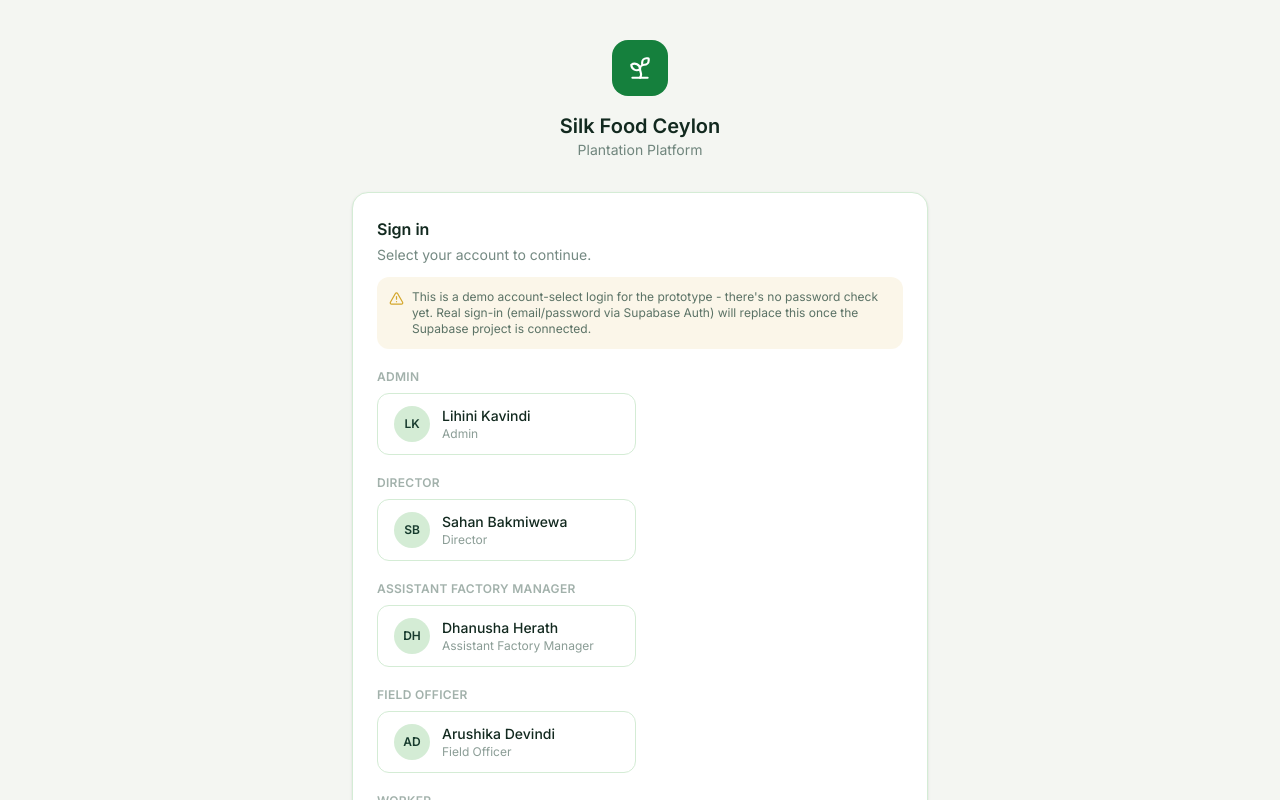
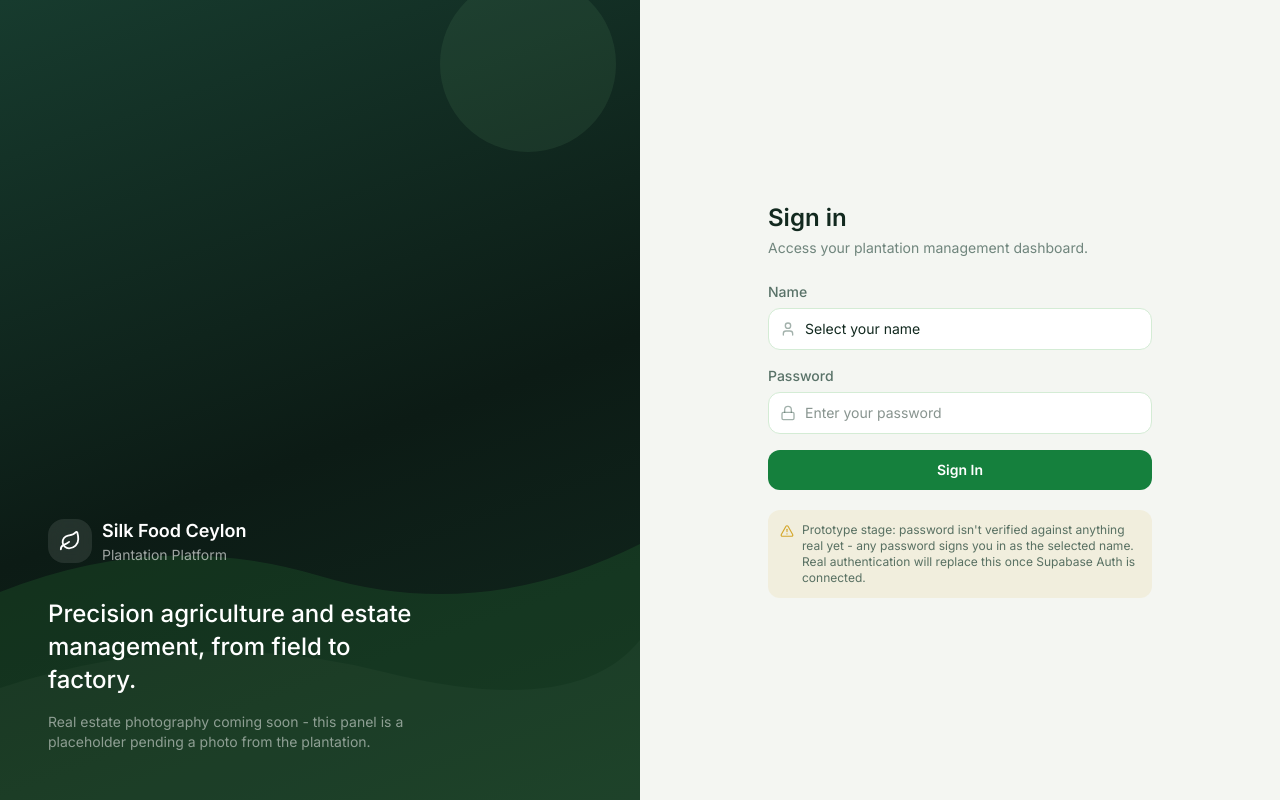
Before and after one commit to Lihini-KP/sfc-plantation, a Next.js app: page /login in a window 1280 px wide. Shown: the top 800 px of the page. Built offline with nearby package versions, Linux system fonts and the light colour scheme.

Commit message:
Redesign login: dropdown + password, remove Workers, professional split-screen layout

```diff
--- a/app/login/page.tsx
+++ b/app/login/page.tsx
@@ -1,64 +1,127 @@
 'use client'
 
-import { Sprout, AlertTriangle } from 'lucide-react'
+import { useState } from 'react'
+import { Sprout, AlertTriangle, Lock, User as UserIcon, Leaf } from 'lucide-react'
 import { useRole } from '@/lib/role-context'
 import { users } from '@/lib/mock-data/users'
-import type { UserRole } from '@/lib/types'
 
-const roleOrder: UserRole[] = ['Admin', 'Director', 'Assistant Factory Manager', 'Field Officer', 'Worker']
+const loginUsers = users.filter((u) => u.role !== 'Worker')
 
 export default function LoginPage() {
   const { login } = useRole()
+  const [userId, setUserId] = useState('')
+  const [password, setPassword] = useState('')
+  const [error, setError] = useState('')
+
+  function handleSubmit(e: React.FormEvent) {
+    e.preventDefault()
+    if (!userId) {
+      setError('Select your name.')
+      return
+    }
+    if (!password) {
+      setError('Enter a password.')
+      return
+    }
+    setError('')
+    login(userId)
+  }
 
   return (
-    <div className="flex min-h-screen flex-col items-center justify-center bg-background px-4 py-10">
-      <div className="mb-8 flex flex-col items-center text-center">
-        <span className="flex h-14 w-14 items-center justify-center rounded-2xl bg-brand-600 text-white">
-          <Sprout size={26} />
-        </span>
-        <h1 className="mt-4 text-xl font-semibold text-brand-800">Silk Food Ceylon</h1>
-        <p className="text-sm text-brand-700/60">Plantation Platform</p>
+    <div className="flex min-h-screen">
+      {/* Visual panel - placeholder gradient until a real estate photo is provided */}
+      <div className="relative hidden w-1/2 overflow-hidden bg-brand-800 lg:flex lg:flex-col lg:justify-end">
+        <div
+          className="absolute inset-0"
+          style={{ background: 'linear-gradient(160deg, #173b2e 0%, #0c1b15 55%, #12291f 100%)' }}
+        />
+        <svg className="absolute inset-0 h-full w-full opacity-20" viewBox="0 0 400 600" preserveAspectRatio="xMidYMid slice">
+          <path d="M0,420 Q100,380 200,410 T400,390 V600 H0 Z" fill="#2f8a3d" />
+          <path d="M0,480 Q120,440 240,470 T400,450 V600 H0 Z" fill="#4fa858" />
+          <circle cx="330" cy="90" r="55" fill="#7cc182" opacity="0.5" />
+        </svg>
+        <div className="relative z-10 p-12 text-white">
+          <div className="flex items-center gap-2.5">
+            <span className="flex h-11 w-11 items-center justify-center rounded-2xl bg-white/10 backdrop-blur">
+              <Leaf size={22} />
+            </span>
+            <div>
+              <p className="text-lg font-semibold">Silk Food Ceylon</p>
+              <p className="text-sm text-white/60">Plantation Platform</p>
+            </div>
+          </div>
+          <p className="mt-8 max-w-sm text-2xl font-medium leading-snug">
+            Precision agriculture and estate management, from field to factory.
+          </p>
+          <p className="mt-4 max-w-sm text-sm text-white/50">
+            Real estate photography coming soon - this panel is a placeholder pending a photo from the plantation.
+          </p>
+        </div>
       </div>
 
-      <div className="w-full max-w-xl rounded-2xl border border-brand-100 bg-white p-6 shadow-sm">
-        <h2 className="text-base font-semibold text-brand-800">Sign in</h2>
-        <p className="mt-1 text-sm text-brand-700/60">Select your account to continue.</p>
-
-        <div className="mt-3 flex items-start gap-2 rounded-xl bg-status-attention/10 p-3">
-          <AlertTriangle size={15} className="mt-0.5 shrink-0 text-status-attention" />
-          <p className="text-xs text-brand-700/70">
-            This is a demo account-select login for the prototype - there&apos;s no password check yet. Real sign-in
-            (email/password via Supabase Auth) will replace this once the Supabase project is connected.
-          </p>
+      {/* Login form panel */}
+      <div className="flex w-full flex-col items-center justify-center bg-background px-4 py-10 lg:w-1/2">
+        <div className="mb-8 flex flex-col items-center text-center lg:hidden">
+          <span className="flex h-14 w-14 items-center justify-center rounded-2xl bg-brand-600 text-white">
+            <Sprout size={26} />
+          </span>
+          <h1 className="mt-4 text-xl font-semibold text-brand-800">Silk Food Ceylon</h1>
+          <p className="text-sm text-brand-700/60">Plantation Platform</p>
         </div>
 
-        <div className="mt-5 space-y-5">
-          {roleOrder.map((role) => {
-            const roleUsers = users.filter((u) => u.role === role)
-            if (roleUsers.length === 0) return null
-            return (
-              <div key={role}>
-                <p className="mb-2 text-xs font-semibold uppercase tracking-wide text-brand-700/40">{role}</p>
-                <div className="grid grid-cols-1 gap-2 sm:grid-cols-2">
-                  {roleUsers.map((u) => (
-                    <button
-                      key={u.id}
-                      onClick={() => login(u.id)}
-                      className="flex items-center gap-3 rounded-xl border border-brand-100 px-4 py-3 text-left hover:border-brand-600 hover:bg-brand-50"
-                    >
-                      <span className="flex h-9 w-9 shrink-0 items-center justify-center rounded-full bg-brand-100 text-xs font-semibold text-brand-700">
-                        {u.avatarInitials}
-                      </span>
-                      <div>
-                        <p className="text-sm font-medium text-brand-800">{u.name}</p>
-                        <p className="text-xs text-brand-700/50">{u.role}</p>
-                      </div>
-                    </button>
+        <div className="w-full max-w-sm">
+          <h2 className="text-2xl font-semibold text-brand-800">Sign in</h2>
+          <p className="mt-1 text-sm text-brand-700/60">Access your plantation management dashboard.</p>
+
+          <form onSubmit={handleSubmit} className="mt-6 space-y-4">
+            <label className="block text-sm">
+              <span className="mb-1.5 block font-medium text-brand-700/70">Name</span>
+              <div className="relative">
+                <UserIcon size={16} className="pointer-events-none absolute left-3 top-1/2 -translate-y-1/2 text-brand-700/40" />
+                <select
+                  value={userId}
+                  onChange={(e) => setUserId(e.target.value)}
+                  className="w-full appearance-none rounded-xl border border-brand-100 bg-white py-2.5 pl-9 pr-3 text-brand-800 focus:border-brand-600 focus:outline-none focus:ring-2 focus:ring-brand-600/20"
+                >
+                  <option value="">Select your name</option>
+                  {loginUsers.map((u) => (
+                    <option key={u.id} value={u.id}>{u.name} - {u.role}</option>
                   ))}
-                </div>
+                </select>
               </div>
-            )
-          })}
+            </label>
+
+            <label className="block text-sm">
+              <span className="mb-1.5 block font-medium text-brand-700/70">Password</span>
+              <div className="relative">
+                <Lock size={16} className="pointer-events-none absolute left-3 top-1/2 -translate-y-1/2 text-brand-700/40" />
+                <input
+                  type="password"
+                  value={password}
+                  onChange={(e) => setPassword(e.target.value)}
+                  placeholder="Enter your password"
+                  className="w-full rounded-xl border border-brand-100 bg-white py-2.5 pl-9 pr-3 text-brand-800 focus:border-brand-600 focus:outline-none focus:ring-2 focus:ring-brand-600/20"
+                />
+              </div>
+            </label>
+
+            {error && <p className="text-xs font-medium text-status-critical">{error}</p>}
+
+            <button
+              type="submit"
+              className="w-full rounded-xl bg-brand-600 py-2.5 text-sm font-semibold text-white transition-colors hover:bg-brand-700"
+            >
+              Sign In
+            </button>
+          </form>
+
+          <div className="mt-5 flex items-start gap-2 rounded-xl bg-status-attention/10 p-3">
+            <AlertTriangle size={14} className="mt-0.5 shrink-0 text-status-attention" />
+            <p className="text-xs text-brand-700/70">
+              Prototype stage: password isn&apos;t verified against anything real yet - any password signs you in as the
+              selected name. Real authentication will replace this once Supabase Auth is connected.
+            </p>
+          </div>
         </div>
       </div>
     </div>
```
